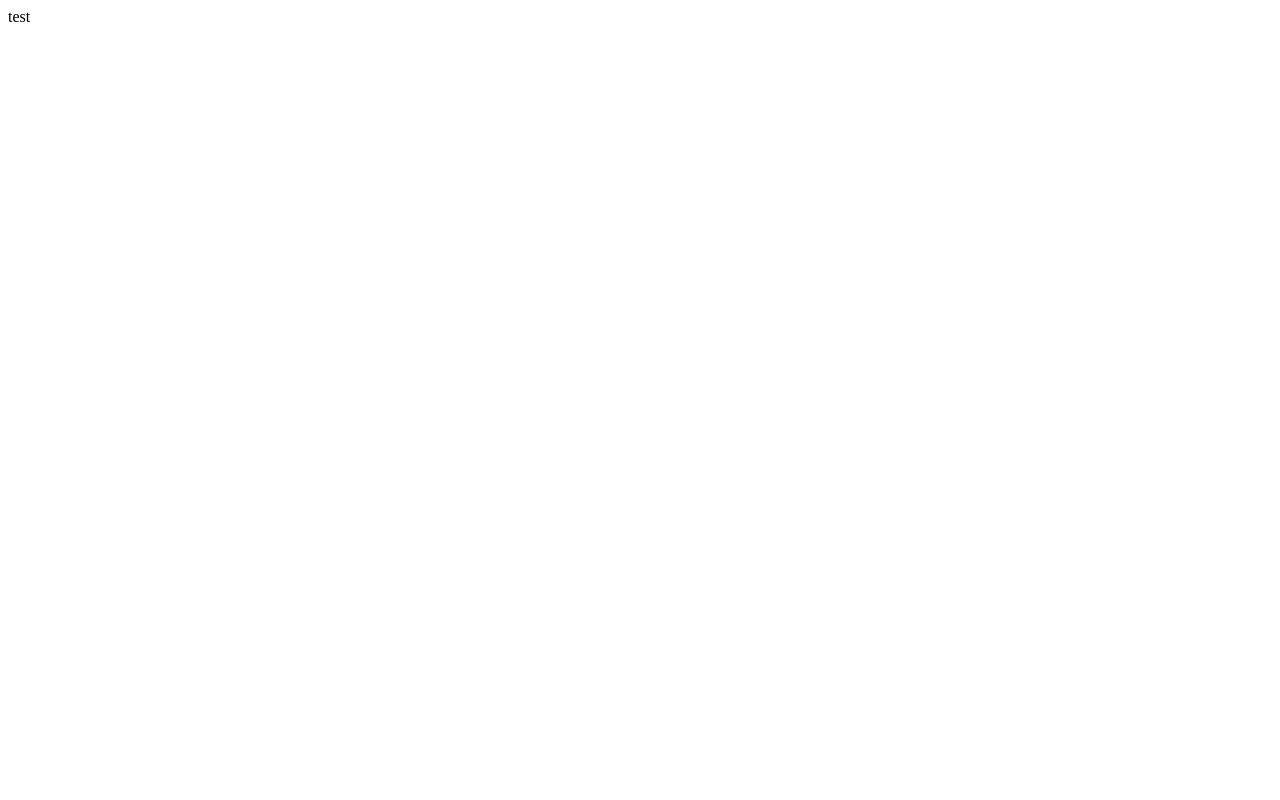
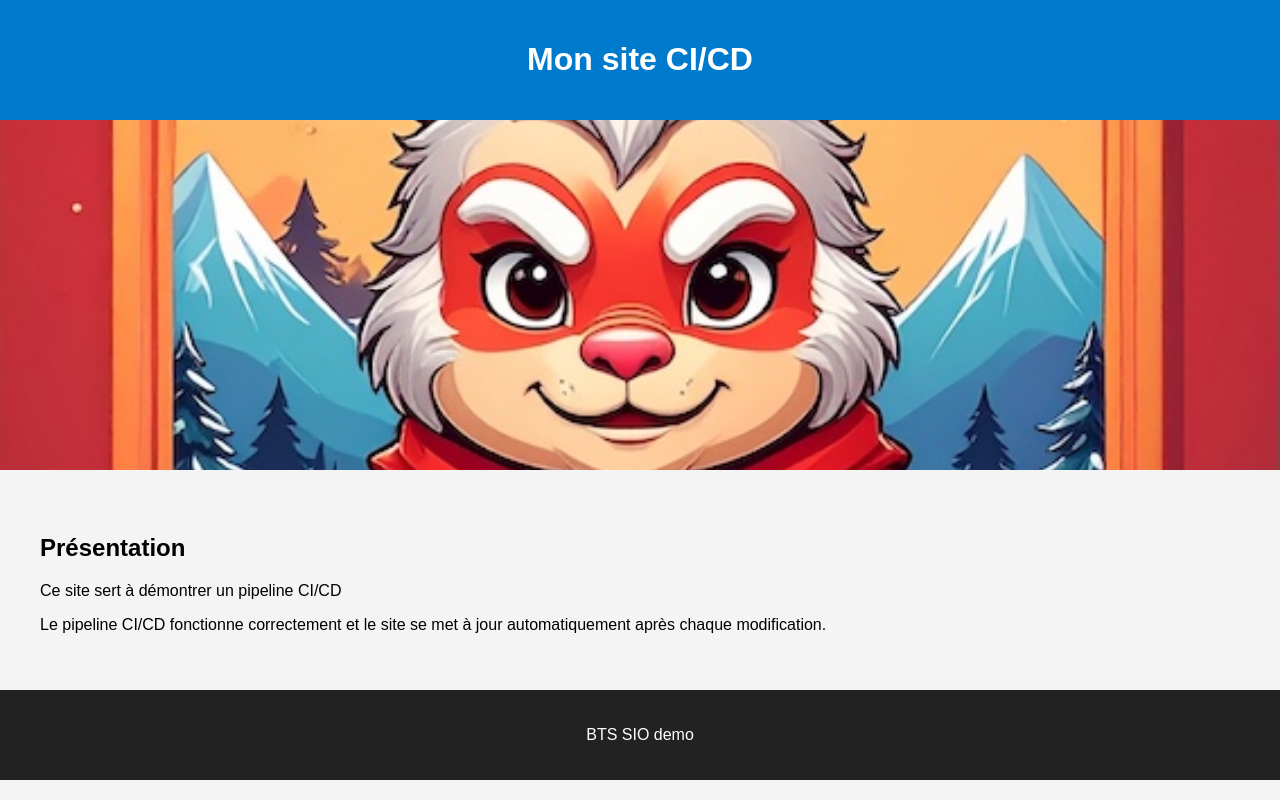
Before and after one commit to arthreto/site-cicd-demo, a plain HTML site: page index.html in a window 1280 px wide. Drawn offline with Linux system fonts and the light colour scheme.

Commit message:
Correction erreur HTML + ajout texte

```diff
--- a/index.html
+++ b/index.html
@@ -1,3 +1,29 @@
+<!DOCTYPE html>
+<html lang="fr">
+<head>
+<meta charset="UTF-8">
+<title>Demo CI/CD</title>
+<link rel="stylesheet" href="style.css">
+</head>
+<body>
+<header>
+<h1>Mon site CI/CD</h1>
+</header>
+<section class="hero">
+<img src="images/hero.jpg" alt="paysage">
+</section>
+<section class="content">
+<h2>Présentation</h2>
 <p>
-<div>test</div>
+Ce site sert à démontrer un pipeline CI/CD
 </p>
+<p>
+Le pipeline CI/CD fonctionne correctement et le site se met à jour
+automatiquement après chaque modification.
+</p>
+</section>
+<footer>
+<p>BTS SIO demo</p>
+</footer>
+</body>
+</html>
```
